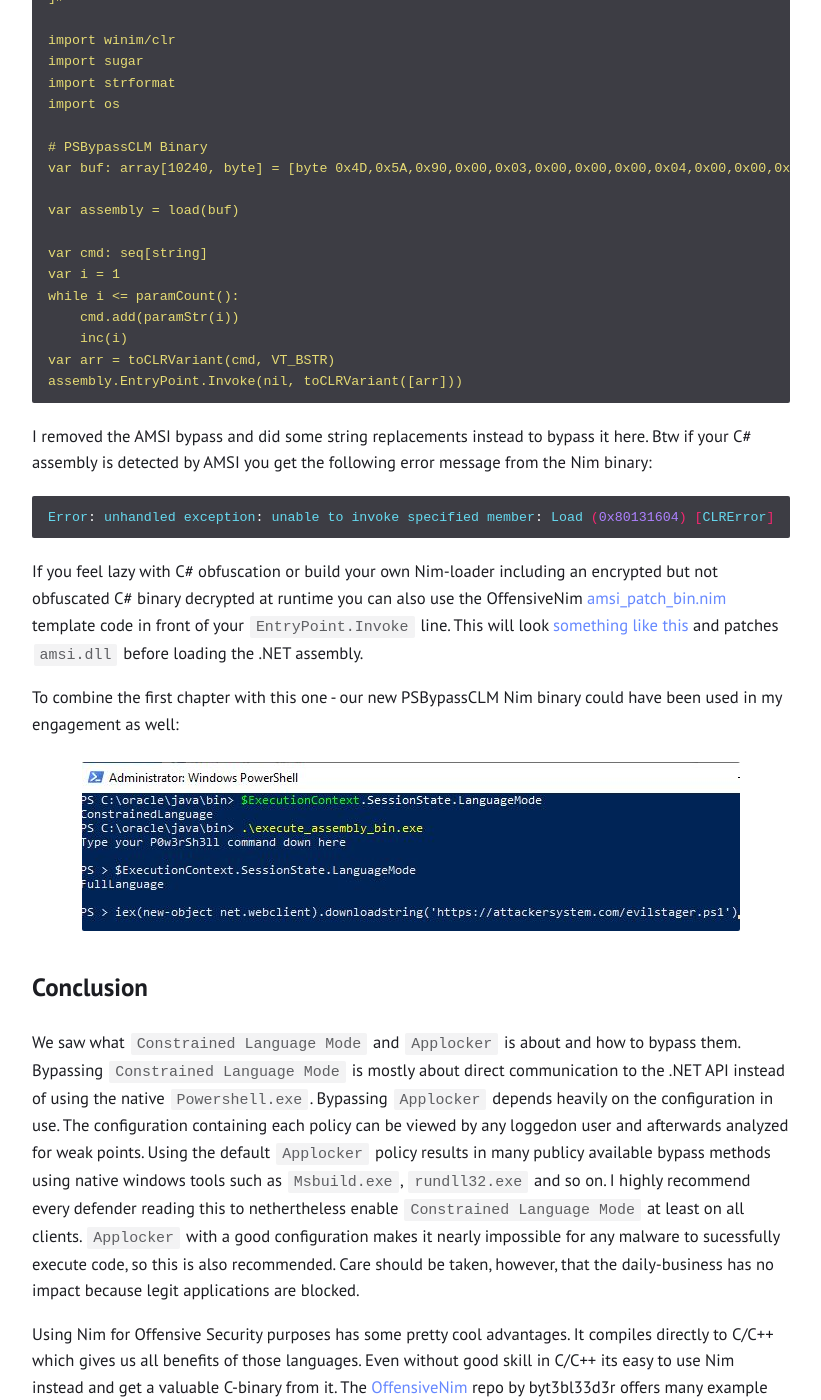
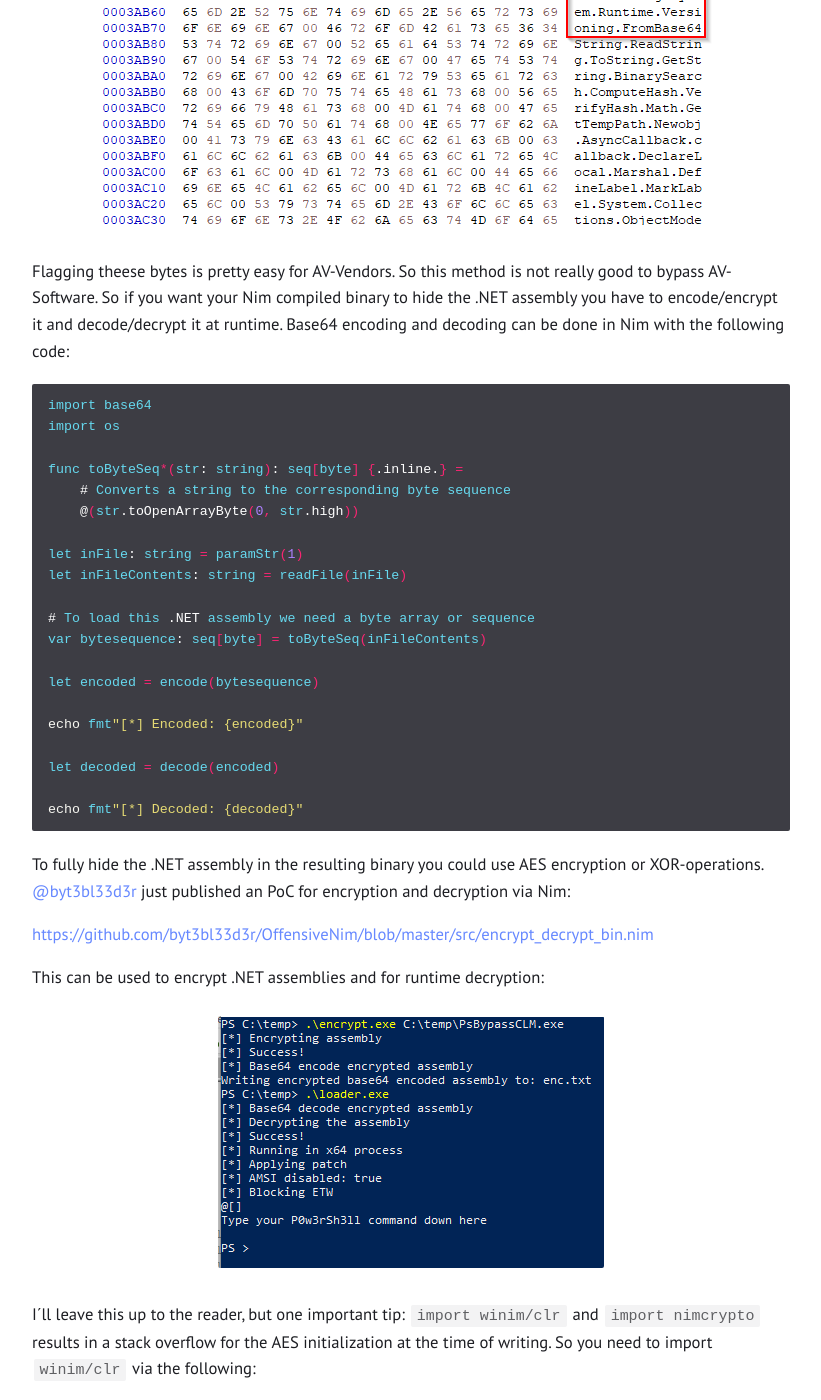
Before and after one commit to S3cur3Th1sSh1t/S3cur3Th1sSh1t.github.io, a Jekyll site: the page built from _posts/2020-12-31-Playing-with-OffensiveNim.md, in a window 1280 px wide and 1400 px high, scrolled down 11139 px. Shown: the whole window, without its empty margins (229-1050 px from the left). Built offline with Jekyll 4.4.1, drawn with Linux system fonts in a browser that asks for light colours; some of the changed text lies outside the part shown.

Commit message:
Update 2020-12-31-Playing-with-OffensiveNim.md

````diff
--- a/_posts/2020-12-31-Playing-with-OffensiveNim.md
+++ b/_posts/2020-12-31-Playing-with-OffensiveNim.md
@@ -276,6 +276,60 @@ The NimRubeus version got 16/70 detections:
 
 So wrapping binaries into other languages CAN be used to bypass AV-Software as well. However I recommend to obfuscate any C# binary before turning it into an byte array - this should result in even less detections. And if you do it right there is no need for an AMSI bypass. The more people use OffensiveNim I strongly believe that even the small peaces of the Nim template could be flagged someday. So modifications to the template should also be done at this point to stay undetected.
 
+---
+**12.01.2021: Update - Detection methods**
+
+The detection of .NET assemblies in Nim compiled executables is still pretty easy for AV-Vendors. If we embed the plaintext .NET assembly bytes an analyst can see the embeded binary by just opening it in a hex editor:
+
+<p align="center">
+          <img src="/assets/posts/NimPlaying/HexPSBypass.PNG">
+</p>
+
+Flagging theese bytes is pretty easy for AV-Vendors. So this method is not really good to bypass AV-Software. So if you want your Nim compiled binary to hide the .NET assembly you have to encode/encrypt it and decode/decrypt it at runtime. Base64 encoding and decoding can be done in Nim with the following code:
+
+```batch
+import base64
+import os
+
+func toByteSeq*(str: string): seq[byte] {.inline.} =
+    # Converts a string to the corresponding byte sequence
+    @(str.toOpenArrayByte(0, str.high))
+
+let inFile: string = paramStr(1)
+let inFileContents: string = readFile(inFile)
+
+# To load this .NET assembly we need a byte array or sequence
+var bytesequence: seq[byte] = toByteSeq(inFileContents)
+
+let encoded = encode(bytesequence)
+
+echo fmt"[*] Encoded: {encoded}"
+
+let decoded = decode(encoded)
+
+echo fmt"[*] Decoded: {decoded}"
+```
+
+To fully hide the .NET assembly in the resulting binary you could use AES encryption or XOR-operations. <a href="https://github.com/byt3bl33d3r">@byt3bl33d3r</a> just published an PoC for encryption and decryption via Nim:
+
+<a href="https://github.com/byt3bl33d3r/OffensiveNim/blob/master/src/encrypt_decrypt_bin.nim">https://github.com/byt3bl33d3r/OffensiveNim/blob/master/src/encrypt_decrypt_bin.nim</a>
+
+This can be used to encrypt .NET assemblies and for runtime decryption:
+
+<p align="center">
+          <img src="/assets/posts/NimPlaying/EncryptDecrypt.PNG">
+</p>
+
+I´ll leave this up to the reader, but one important tip: `import winim/clr` and `import nimcrypto` results in a stack overflow for the AES initialization at the time of writing. So you need to import `winim/clr` via the following:
+
+```batch
+import winim/clr except `[]`
+```
+
+Thanks <a href="https://twitter.com/chvancooten">https://twitter.com/chvancooten</a> for figuring this out.
+
+---
+
 If we step back to the environment with `Constrained Language Mode` and `Applocker` active we could also use one of the mentioned tools to bypass both features with a Nim wrapper. The following code for example contains <a href="https://github.com/padovah4ck/PSByPassCLM">PSByPassCLM</a> wrapped into Nim, which enables us to bypass both features by placing this compiled binary into the `C:\oracle\bin\` folder:
 
 ```batch
````
